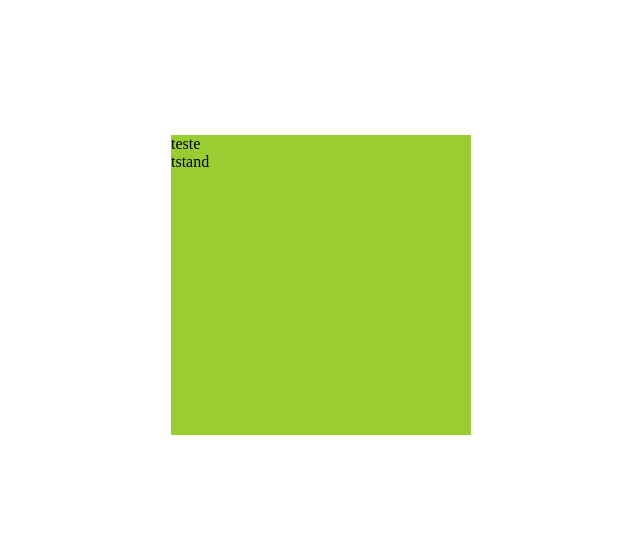
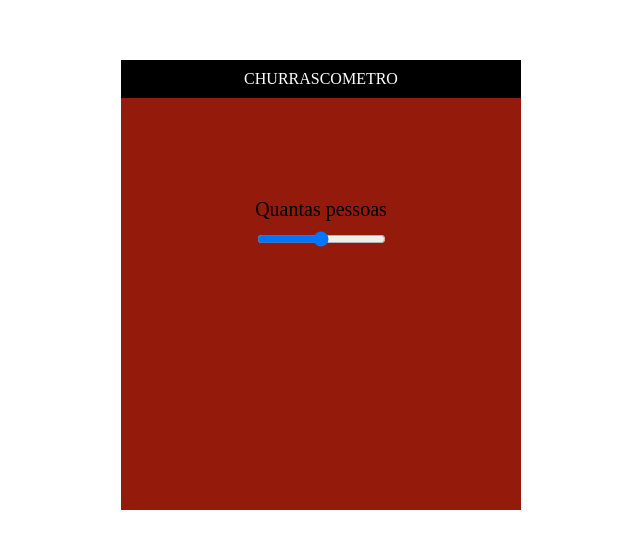
Before and after one commit to enniohenrique/churrascometro, a plain HTML site: page index.html in a window 1280 px wide. Shown: the part 115-664 px from the top of the page, without its empty margins (319-959 px from the left). Drawn offline with Linux system fonts and the light colour scheme.

Commit message:
Primeiras atualizações

```diff
--- a/css/style.css
+++ b/css/style.css
@@ -1,12 +1,30 @@
 .container {
-    background-color: yellowgreen;
-    width: 300px;
-    height: 300px;
+    background-color: #941B0C;
+    width: 400px;
+    height: 450px;
     top: 50%;
     left: 50%;
     position: absolute;
     justify-content: center;
     transform: translate(-50%, -50%);
+}
+
+.titulo {
+    text-transform: uppercase;
+    background-color: #000;
+    text-align: center;
+    padding: 10px;
+    color: #fff;
+}
+
+.texto {
+    font-size: 20px;
+    text-align: center;
+    margin-top: 100px;
+}
 
 
+.num_pessoas {
+    text-align: center;
+    margin-top: 10px;
 }
--- a/index.html
+++ b/index.html
@@ -8,14 +8,51 @@
     <link rel="stylesheet" href="./css/reset.css">
     <link rel="stylesheet" href="./css/style.css">
     <title>Document</title>
+    <script>
+        addEventListener('load',inicio,false);
+
+        function inicio()
+        {
+          document.getElementById('temperatura').addEventListener('change',cambioTemperatura,false);
+        }
+
+        function cambioTemperatura()
+        {
+          document.getElementById('temp').innerHTML=document.getElementById('temperatura').value;
+        }
+      </script>
 </head>
+
 <body>
 
     <div class="container">
-        <p>teste</p>
-        <div>
-            tstand
+        <div class="titulo">
+            <h1>churrascometro</h1>
         </div>
+
+        <div class="texto">
+            <p>Quantas pessoas</p>
+        </div>
+
+        <!--<div class="pessoas">
+        <select name="num_pessoas" id="num_pessoas">
+
+            <option value="1">1</option>
+            <option value="2">2</option>
+            <option value="3">3</option>
+            <option value="4">4</option>
+            <option value="5">5</option>
+            <option value="6">6</option>
+
+        </select>
+    </div>-->
+
+<div class="num_pessoas">
+    <input type="range" id="temperatura" min="0" max="100">
+    <span id="temp"></span>
+</div>
+
+
     </div>
 
 
```
